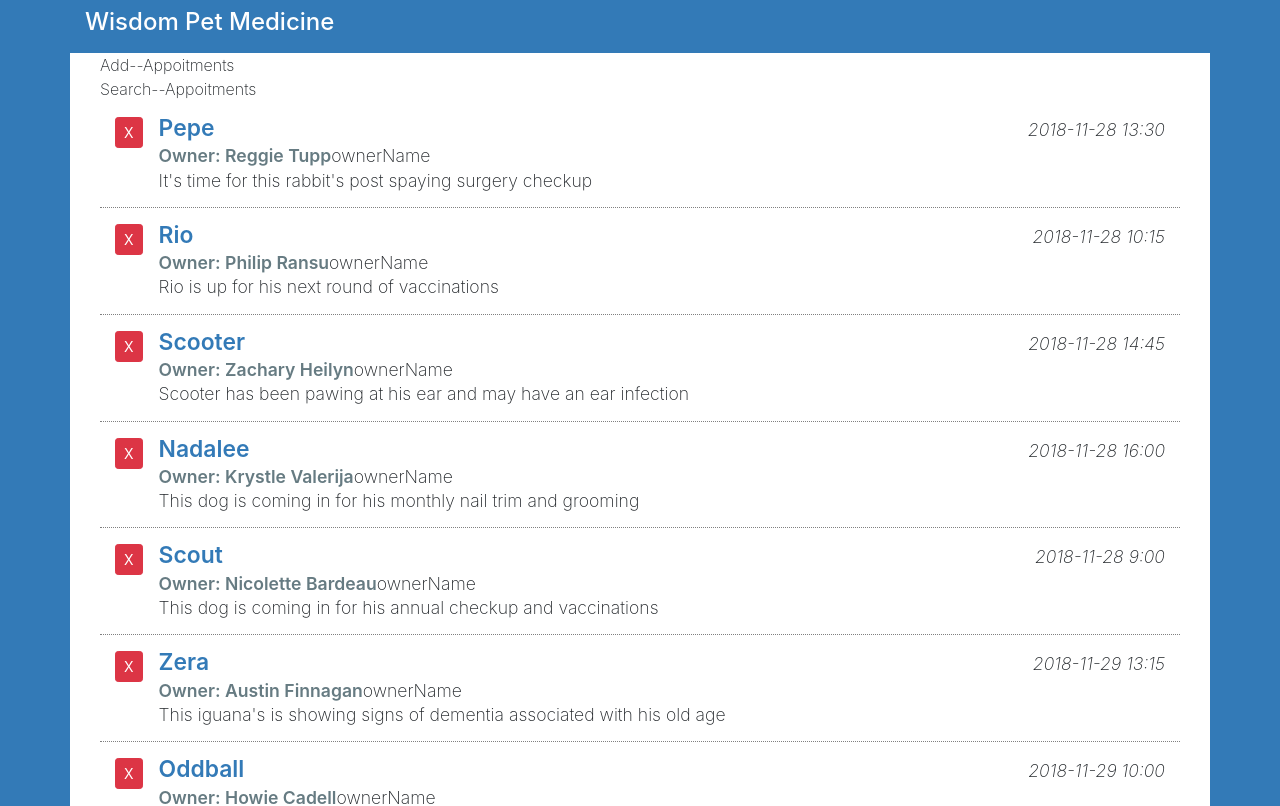
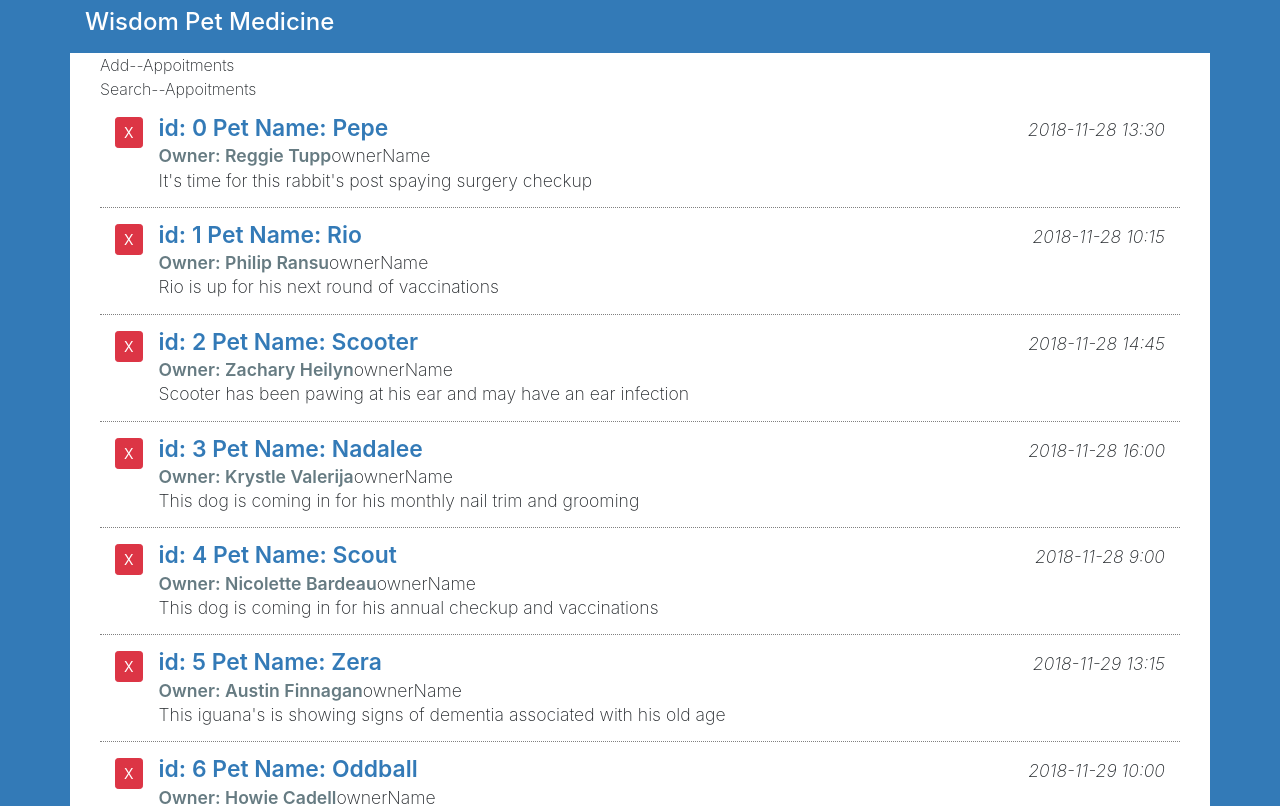
Before and after one commit to Demetrio09/Pet-Appointment-App, a React (Create React App) app: page / in a window 1280 px wide. Shown: the top 806 px of the page. Built offline with nearby package versions, Linux system fonts and the light colour scheme.

Commit message:
injecting an index ListAptComponent

```diff
--- a/src/components/App.js
+++ b/src/components/App.js
@@ -10,6 +10,7 @@ class App extends Component {
     super();
     this.state = {
       myAppointments: [],
+      lastIndex: 0,
     };
   }
 
@@ -17,6 +18,8 @@ class App extends Component {
     fetch("./data.json").then((res) => {
       res.json().then((res) => {
         const apts = res.map((item) => {
+          item.aptId = this.state.lastIndex;
+          this.setState({ lastIndex: this.state.lastIndex + 1 });
           return item;
         });
         this.setState({
@@ -28,7 +31,7 @@ class App extends Component {
 
   render() {
     return (
-      <main classNamepage="page br-white" id="petratings">
+      <main className="page br-white" id="petratings">
         <div className="container">
           <div className="row">
             <div className="col-md-12 bg-white">
--- a/src/components/ListAppointments.js
+++ b/src/components/ListAppointments.js
@@ -5,14 +5,16 @@ class ListAppointments extends Component {
     return (
       <div className="appointment-list item-list mb-3">
         {this.props.appointments.map((item) => (
-          <div className="pet-item col media py-3">
+          <div className="pet-item col media py-3" key={item.aptId}>
             <div className="mr-3">
               <button className="pet-delete btn btn-sm btn-danger">X</button>
             </div>
 
             <div className="pet-info media-body">
               <div className="pet-head d-flex">
-                <span className="pet-name">{item.petName}</span>
+                <span className="pet-name">
+                  id: {item.aptId} Pet Name: {item.petName}
+                </span>
                 <span className="apt-date ml-auto">{item.aptDate}</span>
               </div>
 
```
